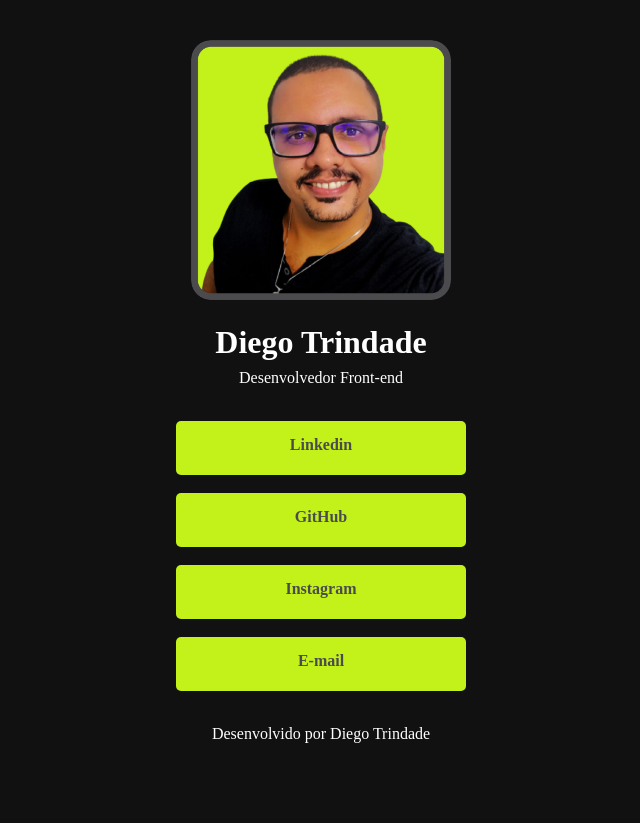
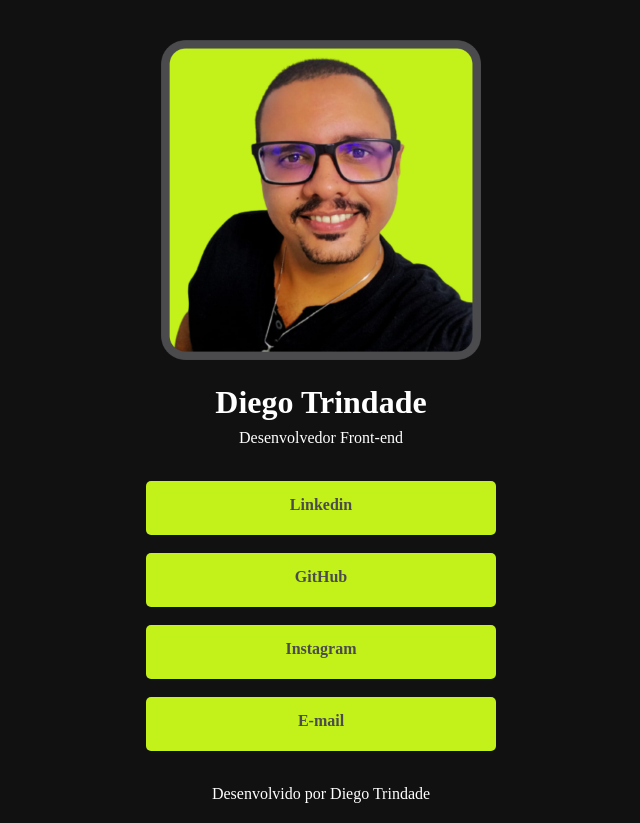
Before and after one commit to diegosantostrindade/meus-links, a plain HTML site: page index.html in a window 1280 px wide. Shown: the whole page, without its empty margins (319-959 px from the left). Before the commit the page ends 800 px from the top, so only its background shows below. Drawn offline with Linux system fonts and the light colour scheme.

Commit message:
adição de hover nos botões

```diff
--- a/css/style.css
+++ b/css/style.css
@@ -11,8 +11,8 @@ body {
 img {
   margin-top: 40px;
   border-radius: 20px;
-  width: 260px;
-  height: 260px;
+  width: 320px;
+  height: 320px;
 }
 
 h1 {
@@ -41,11 +41,16 @@ a {
   color: #4b4b4d;
   padding: 15px;
   display: block;
-  width: 260px;
+  width: 320px;
   height: 24px;
   border-radius: 5px;
   margin-left: auto;
   margin-right: auto;
+}
+
+a:hover {
+  background-color: #4b4b4d;
+  color: #c2f219;
 }
 
 footer {
```
